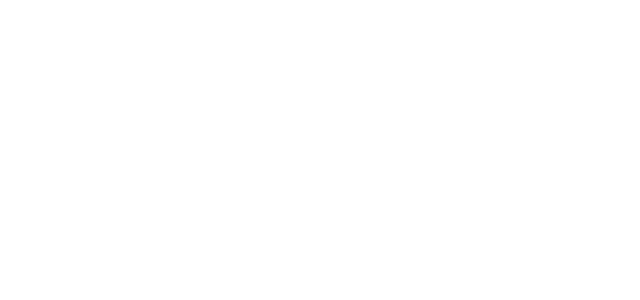
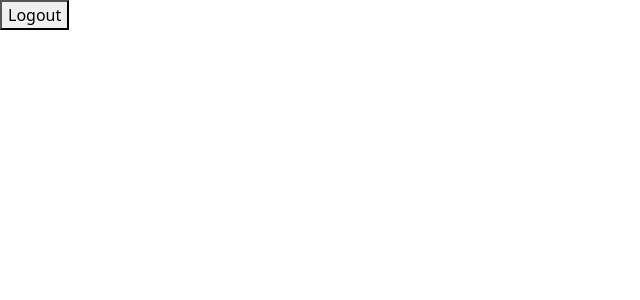
Before and after one commit to CS179K-Summer23/cs179-project-swankystorage, a React (Create React App) app in the folder client/: page /logout in a window 1280 px wide. Before the commit this address had no page. Shown: the top 300 px of the page, without its empty margins (0-640 px from the left). Built offline with nearby package versions, Linux system fonts and the light colour scheme.

Commit message:
log out working

```diff
--- /dev/null
+++ b/client/src/Components/logout.js
@@ -0,0 +1,25 @@
+import React from 'react';
+import axios from 'axios';
+
+import { useNavigate } from 'react-router-dom';
+
+
+function LogoutButton() {
+    const navigate = useNavigate();
+
+    const handleLogout = () => {
+        axios.get('http://localhost:3001/logout')
+            .then(response => {
+                navigate('/');
+            })
+            .catch(error => {
+                console.error('Logout error:', error);
+            });
+    };
+
+    return (
+        <button onClick={handleLogout}>Logout</button>
+    );
+}
+
+export default LogoutButton;
--- a/client/src/index.js
+++ b/client/src/index.js
@@ -11,7 +11,7 @@
 import ProductLandingPage from "./Components/AddListingModal/ProductLandingPage";
 import App from "./App";
 import { BrowserRouter, Routes, Route } from "react-router-dom";
-
+import LogoutButton from "./Components/logout.js"
 const root = ReactDOM.createRoot(document.getElementById("root"));
 root.render(
   <React.StrictMode>
@@ -21,6 +21,7 @@
         <Route path="/register" element={<Signup />}></Route>
         <Route path="/login" element={<Login />}></Route>
         <Route path="/product/:id" element={<ProductLandingPage />}></Route>
+        <Route path="/logout" element={<LogoutButton/>}></Route>
       </Routes>
     </BrowserRouter>
   </React.StrictMode>
```
Also changed, not shown: 2 other files (tests, documents, lock files or other folders).
